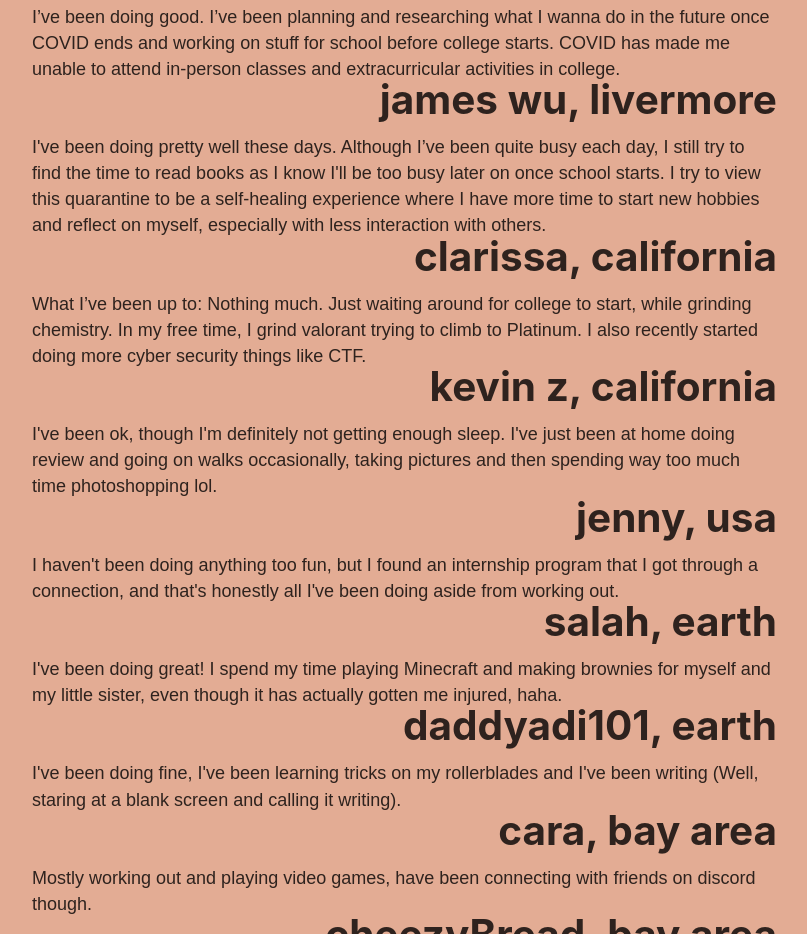
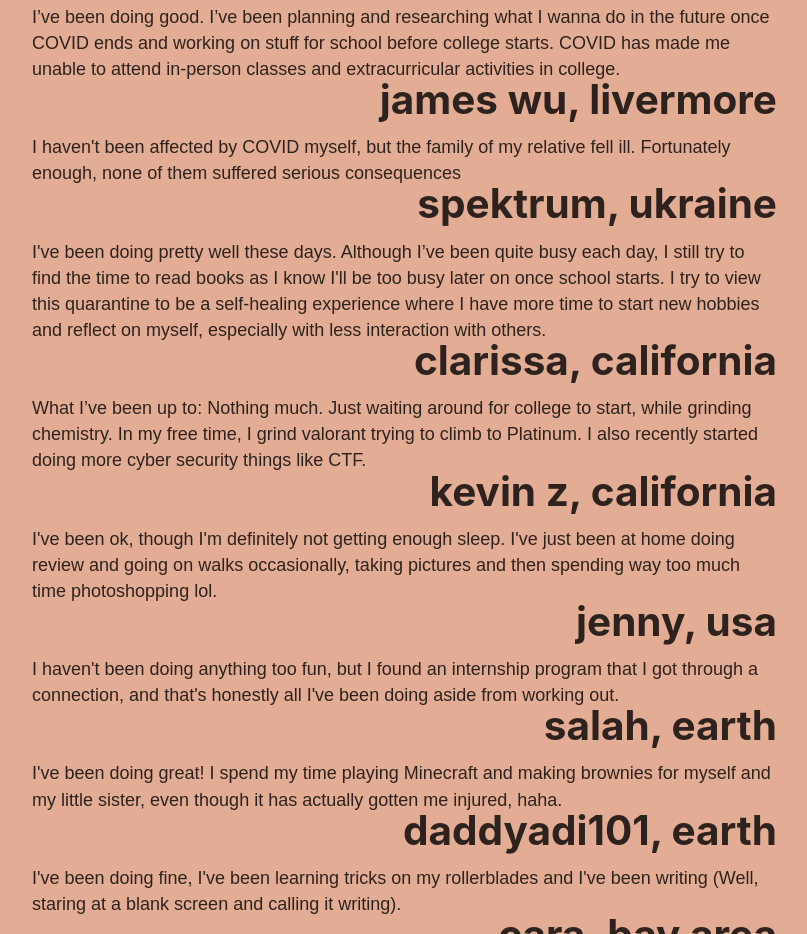
Before and after one commit to sri240/defeating-covid-19, a Gatsby site: page / in a window 1280 px wide. Shown: the part 4440-5374 px from the top of the page, without its empty margins (247-1054 px from the left). Built offline with nearby package versions, Linux system fonts and the light colour scheme; Gatsby itself is replaced by a stand-in of ours.

Commit message:
added spektrum

```diff
--- a/src/pages/index.js
+++ b/src/pages/index.js
@@ -307,6 +307,15 @@ const IndexPage = () => (
           </p>
           <h1 class="t">&nbsp; james wu, livermore</h1>
         </div>
+        <br></br>{" "}
+        <div class="person">
+          <p>
+            I haven't been affected by COVID myself, but the family of my
+            relative fell ill. Fortunately enough, none of them suffered serious
+            consequences{" "}
+          </p>{" "}
+          <h1 class="t">&nbsp; spektrum, ukraine</h1>{" "}
+        </div>
         <br></br>
         <div class="person">
           <p>
```
